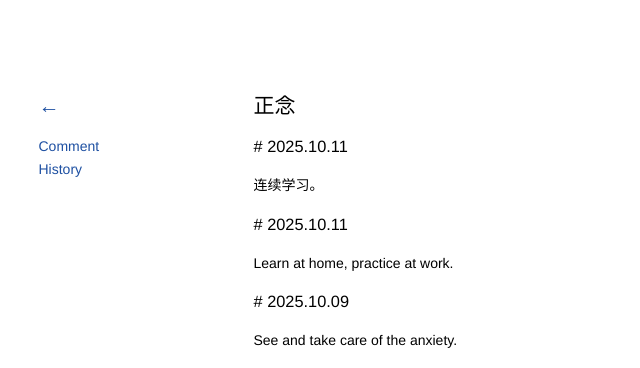
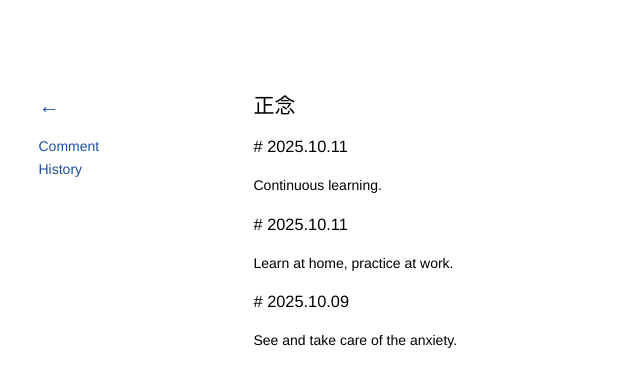
Before and after one commit to kidlj/awei, a Jekyll site: the page built from _wiki/wills.md, in a window 1280 px wide. Shown: the top 368 px of the page, without its empty margins (94-734 px from the left). Built offline with Jekyll 4.4.1, drawn with Linux system fonts in a browser that asks for light colours.

Commit message:
update wills

```diff
--- a/_wiki/wills.md
+++ b/_wiki/wills.md
@@ -4,7 +4,7 @@
 
 ### 2025.10.11
 
-连续学习。
+Continuous learning.
 
 ### 2025.10.11
 
```
